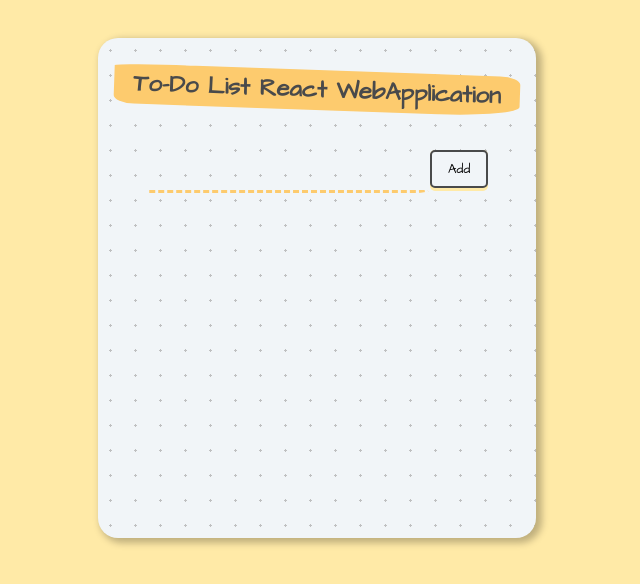
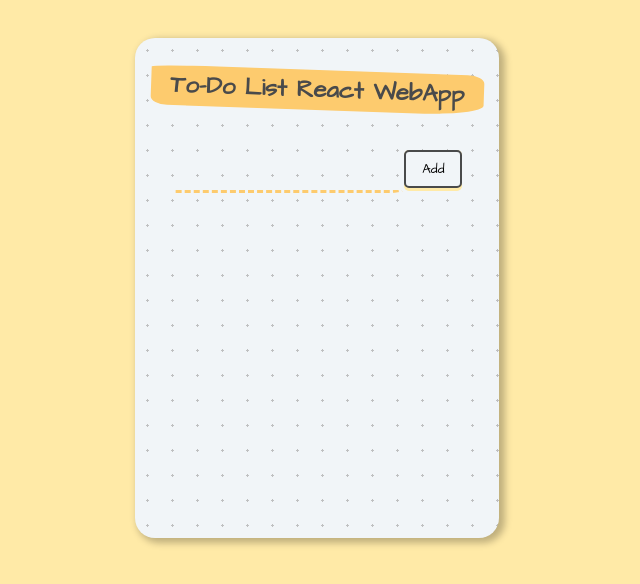
Before and after one commit to AnjanaShaji-29/React-ToDo-App, a React (Create React App) app: page / in a window 1280 px wide. Shown: the top 584 px of the page, without its empty margins (323-963 px from the left). Built offline with nearby package versions, Linux system fonts and the light colour scheme.

Commit message:
Update heading text in App component

```diff
--- a/src/components/App.jsx
+++ b/src/components/App.jsx
@@ -22,7 +22,7 @@ function App() {
   return (
     <div className="container">
       <div className="heading">
-        <h1>To-Do List React WebApplication </h1>
+        <h1>To-Do List React WebApp </h1>
       </div>
       <InputArea onAdd={addItem} />
       <div>
```
